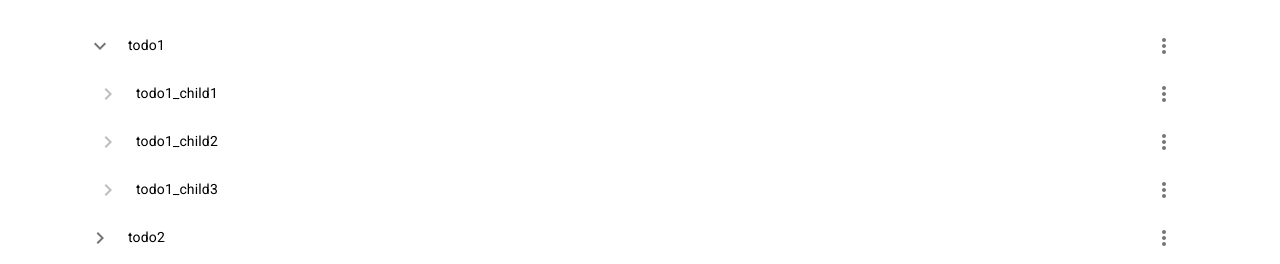
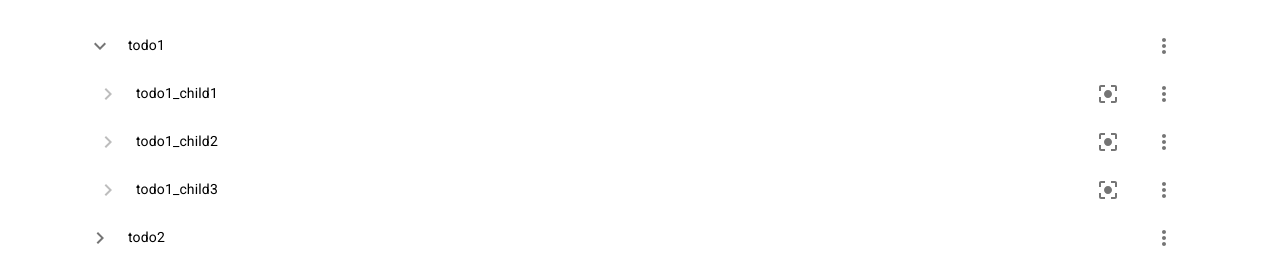
Before and after one commit to suehiro24/nextjs-todo, a Next.js app: page / in a window 1280 px wide. Both pictures are taken after a click on the button 100 px from the left and 276 px from the top of the page. Shown: the part 231-495 px from the top of the page. Built offline with nearby package versions, Linux system fonts and the light colour scheme.

Commit message:
feat: Add focus button to TodoList

```diff
--- a/components/TodoList.tsx
+++ b/components/TodoList.tsx
@@ -7,6 +7,7 @@ import {
   ListItemIcon,
   ListItemText,
 } from '@mui/material'
+import CenterFocusStrongIcon from '@mui/icons-material/CenterFocusStrong'
 import Todo from 'data/Todo'
 import TodosService from 'data/TodosService'
 import { useCallback, useState } from 'react'
@@ -18,12 +19,14 @@ export type todoListMenuHandler = (todo: Todo, index: number) => void
 export const TodoList = ({
   todos,
   onWip,
+  onFocus,
   onModify,
   onDelete,
   parent,
 }: {
   todos: Todo[]
   onWip: todoListMenuHandler
+  onFocus: todoListMenuHandler
   onModify: todoListMenuHandler
   onDelete: todoListMenuHandler
   parent?: Todo
@@ -105,6 +108,14 @@ export const TodoList = ({
                   <ListItemText primary={todo.name} />
                 </ListItemButton>
 
+                {!hasChildren(todo) ? (
+                  <ListItemIcon>
+                    <IconButton onClick={() => onFocus(todo, index)}>
+                      <CenterFocusStrongIcon />
+                    </IconButton>
+                  </ListItemIcon>
+                ) : null}
+
                 <ListItemIcon>
                   <TodoListItemMenu
                     open={isMenuOpenTodo(todo)}
@@ -129,6 +140,7 @@ export const TodoList = ({
               <TodoList
                 todos={expandedTodoChildren(todo)}
                 onWip={onWip}
+                onFocus={onFocus}
                 onModify={onModify}
                 onDelete={onDelete}
                 parent={todo}
--- a/pages/index.tsx
+++ b/pages/index.tsx
@@ -39,6 +39,12 @@ const Home: NextPage = () => {
     setEditTodo(todo)
   }
 
+  const handleFocus = (todo: Todo) => {
+    todoDispatch({ type: 'focus', target: todo })
+    router.push('/focus')
+    console.log('focus on ...', todo)
+  }
+
   const handleDelete = (todo: Todo, index: number) => {
     todoDispatch({ type: 'delete', target: todo })
   }
@@ -60,6 +66,7 @@ const Home: NextPage = () => {
       <TodoList
         todos={todos}
         onWip={handleWip}
+        onFocus={handleFocus}
         onModify={handleModify}
         onDelete={handleDelete}
       ></TodoList>
```
